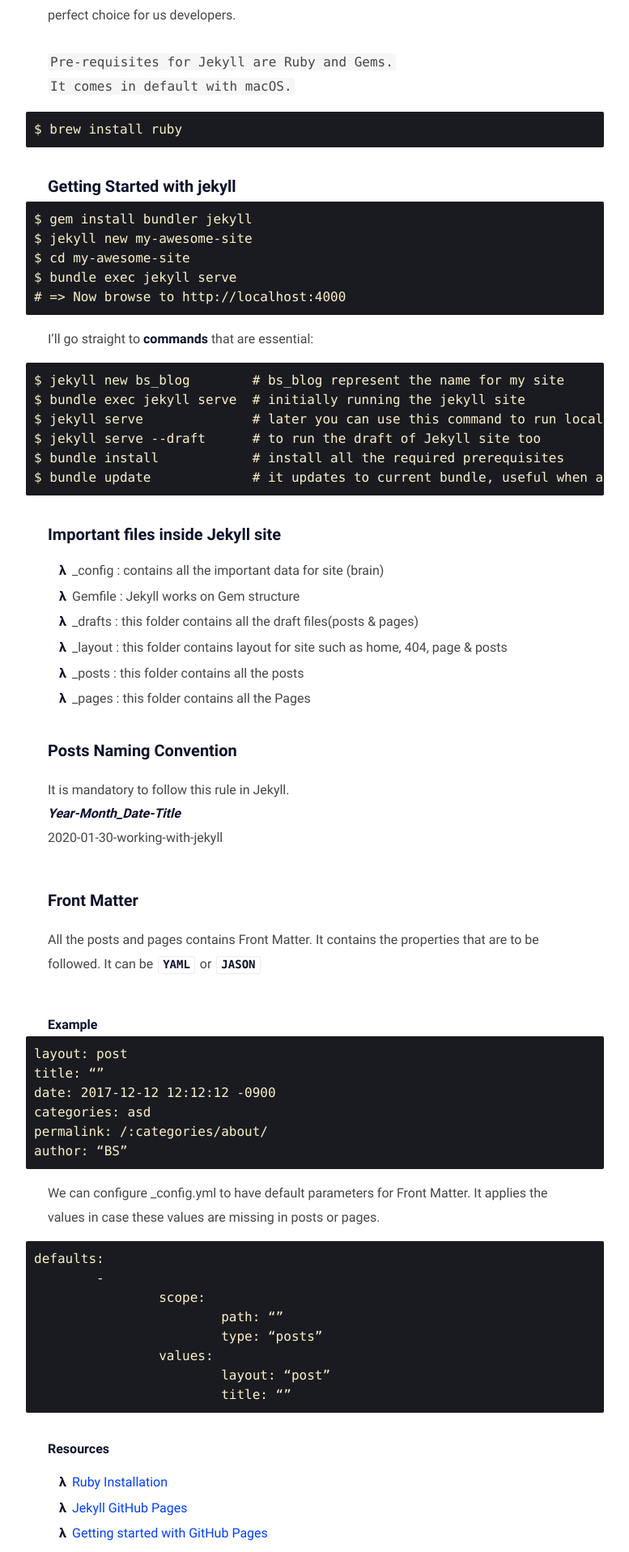
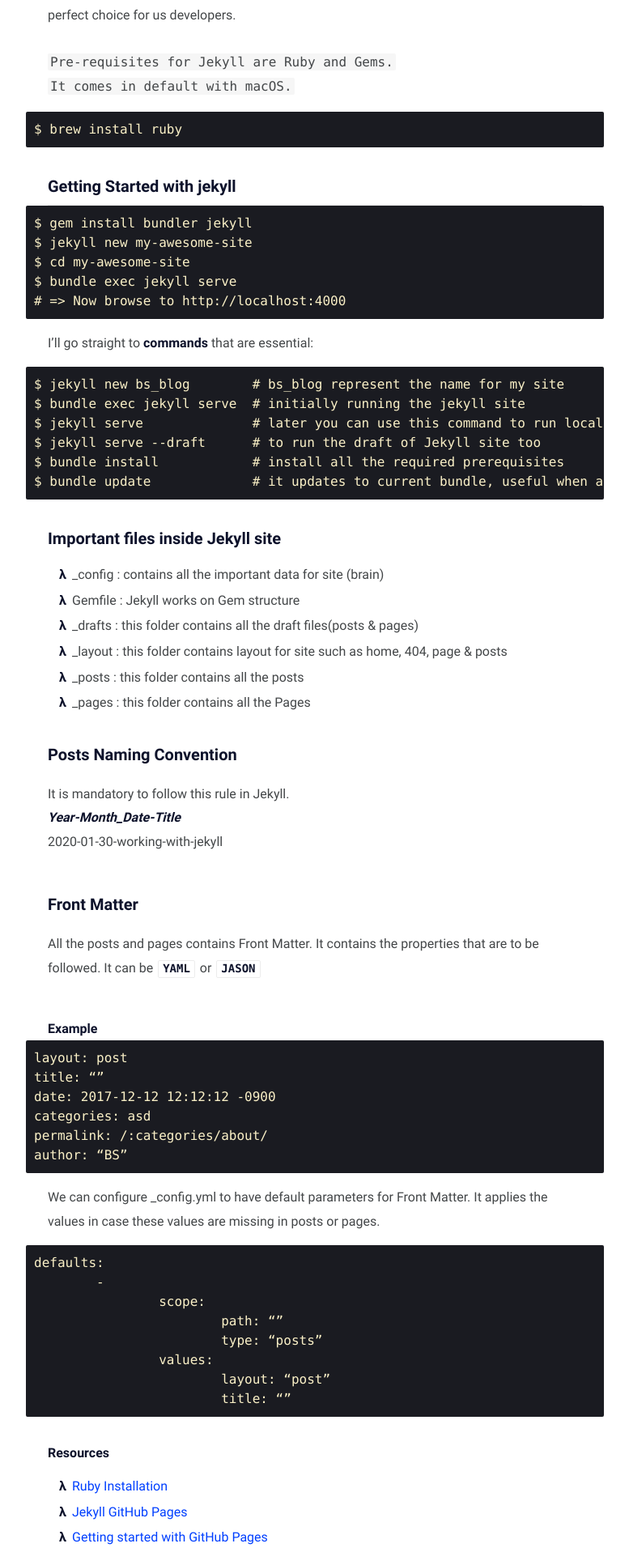
Before and after one commit to OfficialBishal/OfficialBishal.github.io, a Jekyll site: the page built from _posts/Making of OfficialBishal.github.io/2020-01-30-working-with-jekyll.md, in a window 1280 px wide. Shown: the part 448-2365 px from the top of the page at 81% size, without its empty margins (251-1028 px from the left). Built offline with Jekyll 4.4.1, drawn with Linux system fonts in a browser that asks for light colours; comment, search, counter and statistics services are not loaded.

````diff
--- a/_posts/Making of OfficialBishal.github.io/2020-01-30-working-with-jekyll.md
+++ b/_posts/Making of OfficialBishal.github.io/2020-01-30-working-with-jekyll.md
@@ -4,7 +4,6 @@ date: 2020-06-15 11:58:47 +07:00
 tags: [jekyll, Github, Ruby, Markdown]
 description: This is about how I created my personal site with the help of Jekyll and Github-Pages.
 ---
-
 <a href="https://jekyllrb.com/" target="_blank" rel="noopener">Jekyll</a> is most popular Static Site Generator which is widely used in github-pages for free. If you are thinking of having a personal site with blog in it, then Jekyll oon Github-Pages is the perfect choice for us developers.
 
 
@@ -14,7 +13,7 @@ description: This is about how I created my personal site with the help of Jekyl
 $ brew install ruby
 ```
 
-#### Getting Started with jekyll
+### Getting Started with jekyll
 
 ```
 $ gem install bundler jekyll
@@ -45,13 +44,12 @@ $ bundle update             # it updates to current bundle, useful when applying
 
 
 #### Posts Naming Convention
-It is mandatory to follow this rule in Jekyll.\
-***Year-Month_Date-Title***\
+It is mandatory to follow this rule in Jekyll.<br />
+***Year-Month_Date-Title***<br />
 2020-01-30-working-with-jekyll
 
 #### Front Matter
 All the posts and pages contains Front Matter. It contains the properties that are to be followed. It can be <kbd>YAML</kbd> or <kbd>JASON</kbd>
-
 ##### Example
 ```
 layout: post
````
